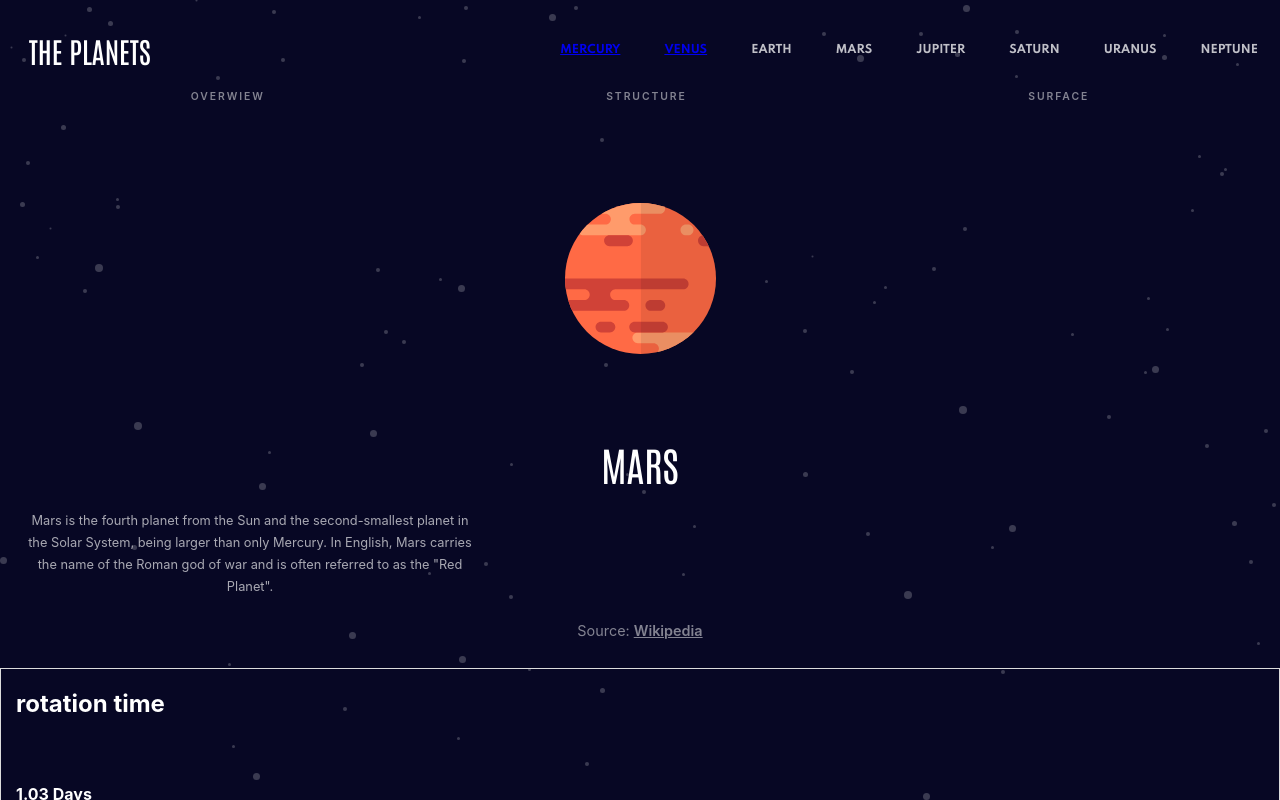
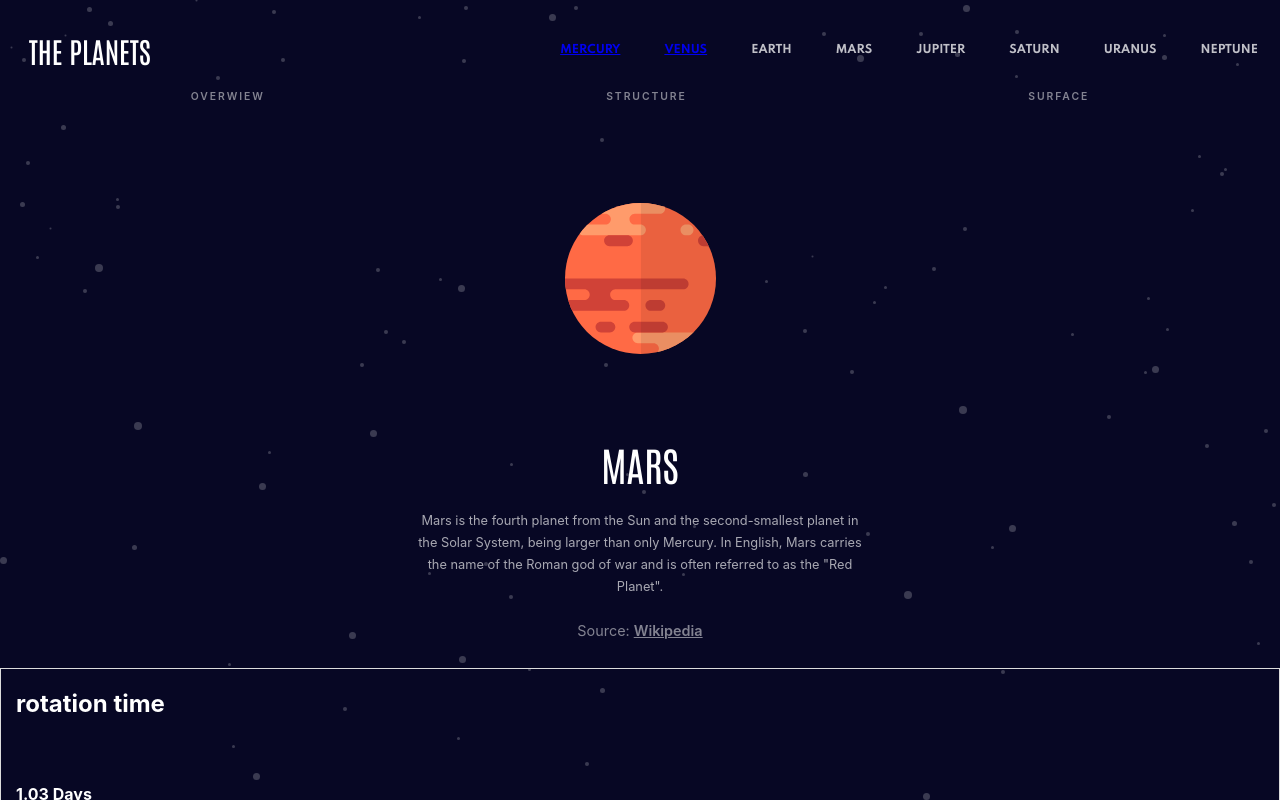
Before and after one commit to monsterkosh/team-venus, a React (Create React App) app: page /mars in a window 1280 px wide. Shown: the top 800 px of the page. Built offline with nearby package versions, Linux system fonts and the light colour scheme.

Commit message:
center info text

```diff
--- a/src/components/Home/Home.module.css
+++ b/src/components/Home/Home.module.css
@@ -80,6 +80,8 @@
     line-height: 22px;
     max-width: 500px;
     text-align: center;
+    align-items: center;
+    margin: 0 auto;
 }
 
 .hero_info__wiki {
```
